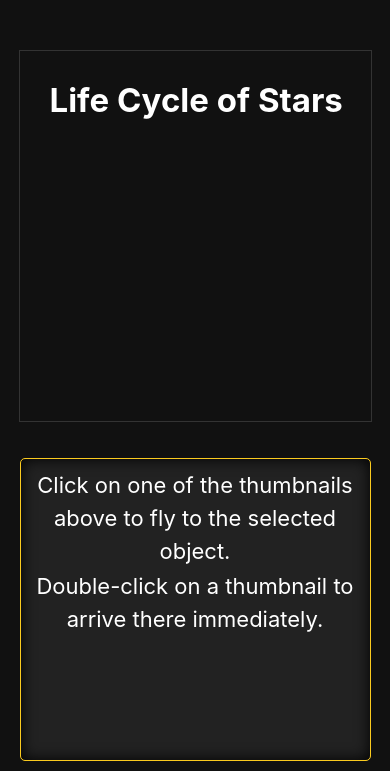
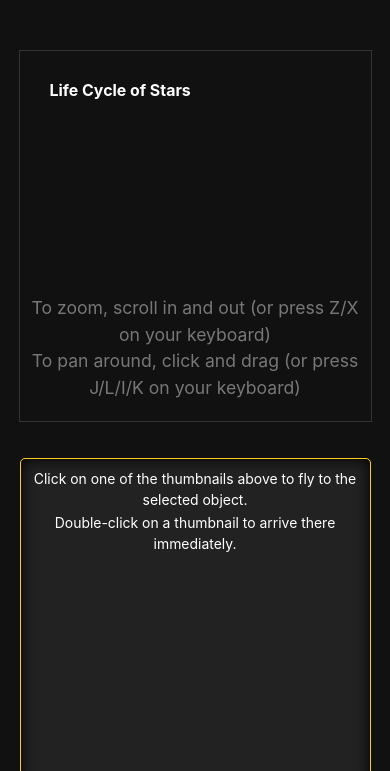
Before and after one commit to wwt-ambassadors/testbed, a website: page content/index.html in a window 390 px wide. Shown: the top 771 px of the page. Drawn offline with nearby package versions, Linux system fonts and the light colour scheme; some packages are replaced by stand-ins of ours; a script that the page names is missing.

Commit message:
Make text responsive to screen size
mainly, adding calc(##px + #vw) to a couple of font-size references.

```diff
--- a/content/index.html
+++ b/content/index.html
@@ -29,6 +29,10 @@
 	<body>
 		<div id="wwtcanvas">
 			<h1 id="page_title">Life Cycle of Stars</h1>
+			<div id="zoom_pan_instrux">
+				To zoom, scroll in and out (or press Z/X on your keyboard)<br>
+				To pan around, click and drag (or press J/L/I/K on your keyboard)
+			</div>
 		</div>
 		<div class="container-fluid main_container">
 			<div class="d-flex justify-content-between" style="margin-top:16px" id="destinationThumbs"></div>
--- a/content/style.css
+++ b/content/style.css
@@ -17,6 +17,7 @@ body {
 	color: #FFF;
 	height: 100%;
 	background-color: #111;
+	font-size: calc(12px + 0.5vw);
 }
 
 .main_container {
@@ -35,22 +36,6 @@ a, a:hover, a:visited {
   color: #FFF;
 }
 
-/* Title <h1> */
-
-h1 {
-	font-size: 150%;
-	font-weight: 700;
-	margin: 0;
-	user-select: none;
-	-webkit-user-select: none;
-}
-
-#page_title {
-	position: absolute;
-	top: 30px;
-	left: 30px;
-}
-
 /* WWT canvas */
 
 #wwtcanvas {
@@ -63,6 +48,32 @@ h1 {
 	box-sizing: content-box;
 }
 
+#page_title {
+	position: absolute;
+	top: 30px;
+	left: 30px;
+}
+
+#wwtcanvas h1 {
+	font-size: calc(12px + 1vw);
+	font-weight: 700;
+	margin: 0;
+	user-select: none;
+	-webkit-user-select: none;
+}
+
+#zoom_pan_instrux {
+	position: absolute;
+	bottom: 20px;
+	width: 100%;
+	text-align: center;
+	font-size: 0.8rem;
+	color: #DDDDDD80;
+}
+
+
+
+/* Target Descriptions */
 
 #description_box {
 	position: relative;
@@ -103,6 +114,7 @@ h1 {
 
 .fa-arrow-down {
 	display: none;
+	color: #FBCB1F;
 }
 
 
```
Lines whose indentation alone changed are shown as unchanged.
